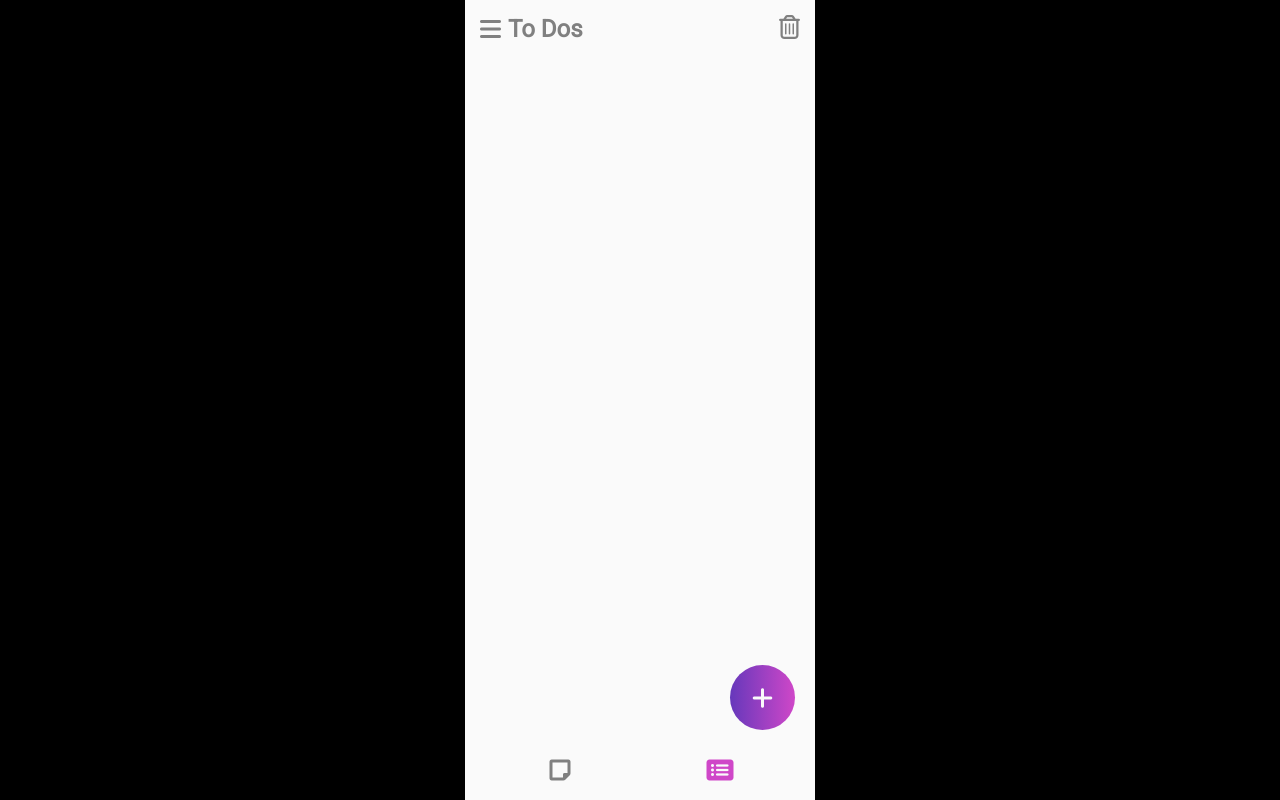
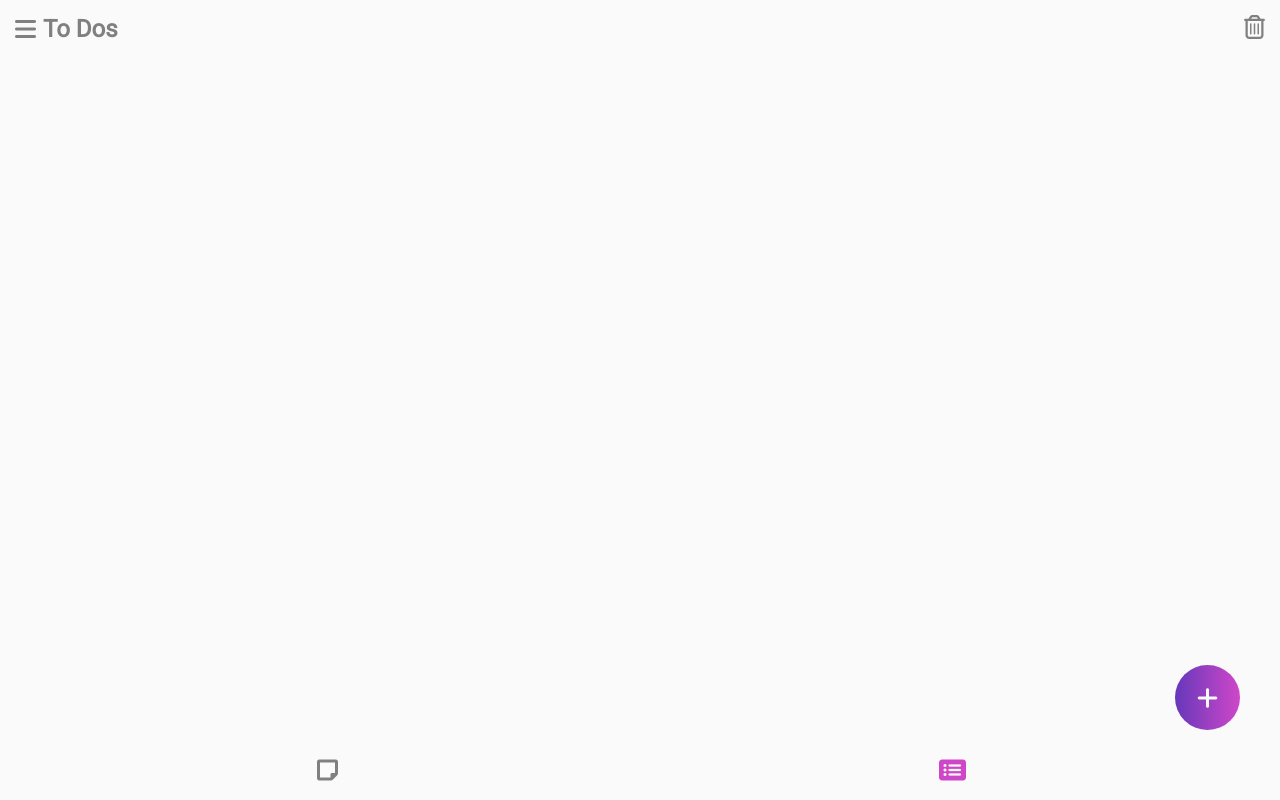
Before and after one commit to AthulSPrakash/To-do_app, a React (Create React App) app: page / in a window 1280 px wide. Built offline with nearby package versions, Linux system fonts and the light colour scheme.

Commit message:
final commit

```diff
--- a/package.json
+++ b/package.json
@@ -1,9 +1,9 @@
 {
-  "name": "todo-list-app",
+  "name": "to-do-app",
   "version": "0.1.0",
   "private": true,
   "dependencies": {
-    "@testing-library/jest-dom": "^5.14.1",
+    "@testing-library/jest-dom": "^5.15.0",
     "@testing-library/react": "^11.2.7",
     "@testing-library/user-event": "^12.8.3",
     "react": "^17.0.2",
@@ -12,7 +12,7 @@
     "web-vitals": "^1.1.2"
   },
   "scripts": {
-    "start": "react-scripts start",
+    "start": "react-scripts --openssl-legacy-provider start",
     "build": "react-scripts build",
     "test": "react-scripts test",
     "eject": "react-scripts eject"
--- a/src/App.css
+++ b/src/App.css
@@ -25,7 +25,6 @@ body{
     display: flex;
     justify-content: center;
     align-items: center;
-    background: black;
     scroll-behavior: smooth;
 }
 h2{
@@ -36,7 +35,7 @@ h3{
 }
 .container{
     position: relative;
-    width: 350px;
+    width: 100vw;
     height: 100vh;
     background: var(--bg);
     display: flex;
@@ -60,6 +59,7 @@ h3{
 .settings-container{
     position: absolute;
     width: 100%;
+    max-width: 450px;
     height: 100%;
     z-index: 4;
     transform: translateX(-100%);
@@ -71,6 +71,12 @@ h3{
     height: 100%;
     padding: 15px 25px;
     background: var(--bg-alt);
+    display: flex;
+    flex-direction: column;
+    align-items: center;
+    gap: 7%;
+    letter-spacing: 0.05em;
+    color: var(--bg);
 }
 .menu-close{
     flex-grow: 1;
@@ -86,6 +92,12 @@ h3{
     justify-content: flex-end;
     align-items: center;
     padding: 15px;
+}
+.dark-mode{
+    display: flex;
+    justify-content: space-between;
+    align-items: center;
+    width: 100%;
 }
 
 /*-------------TO DO------------------*/
@@ -110,14 +122,15 @@ h3{
 .fas, .far{
     font-size: 24px;
 }
-.fa-bars{
-
+.fa-times, .fa-toggle-off, .fa-toggle-on{
+    color: var(--bg);
+    font-size: 28px;
 }
-.fa-trash-alt{
-
+.fa-toggle-on{
+    visibility: hidden;
 }
-.fa-check-double{
-
+.fa-toggle-off{
+    position: absolute;
 }
 .fa-plus{
     color: var(--bg);
@@ -146,7 +159,8 @@ h3{
 ul{
     display: flex;
     flex-direction: column;
-    justify-content: space-between
+    justify-content: space-between;
+    gap: 7px;
 }
 li{
     position: relative;
@@ -155,7 +169,7 @@ li{
     display: flex;
     align-items: center;
     margin: 0 0 7px 0;
-    border-radius: 3px;
+    border-radius: 7px;
     color: var( --text-prim);
     cursor: pointer;
     background: var( --primary);
@@ -285,6 +299,15 @@ input{
     transform: translateY(0%) translateX(0%);
     transition: 0.35s;
 }
+@media screen and (min-width:850px) {
+    ul{
+        flex-direction: unset;
+        flex-wrap: wrap;
+    }
+    li{
+        width: 49.25%;
+    }
+}
 
 /*-------------NAVBAR-----------*/
 .main-nav{
@@ -322,10 +345,12 @@ input{
     background: var(--bg);
 }
 .note-list{
+    display: -ms-flexbox;
     display: flex;
     flex-direction: unset;
     justify-content: space-between;
     flex-wrap: wrap;
+    -ms-flex-wrap: wrap;
     gap: 7px;
 }
 .note-list li{
@@ -366,3 +391,35 @@ input{
     background: none;
     border-right: 24px solid var(--text);
 }
+@media screen and (min-width:600px) {
+    .note-list li{
+        width: 32%;
+        padding: 15px;
+    }
+    .add{
+        right: 30px;
+    }
+    .menu-container h3{
+        font-size: 18px;
+    }
+    .fa-times, .fa-toggle-off, .fa-toggle-on{
+        color: var(--bg);
+        font-size: 32px;
+    }
+}
+@media screen and (min-width:1100px) {
+    .note-list li{
+        width: 24%;
+        padding: 18px;
+    }
+    .add{
+        right: 40px;
+    }
+    .menu-container h3{
+        font-size: 22px;
+    }
+    .fa-times, .fa-toggle-off, .fa-toggle-on{
+        color: var(--bg);
+        font-size: 36px;
+    }
+}
--- a/src/App.js
+++ b/src/App.js
@@ -2,7 +2,7 @@ import { useState } from 'react'
 import './App.css';
 import NavBar from './components/navBar';
 import Todo from './components/todoList'
-import Note from './components/Note'
+import Note from './components/note'
 import Settings from './components/settings';
 import Header from './components/header';
 
--- a/src/components/Note.js
+++ b/src/components/Note.js
@@ -38,16 +38,17 @@ const Note = () => {
 
     const createDeleteArray = () => {
         const allCheckBox = document.querySelectorAll('#select-delete')
-        for(let i=0; i<allCheckBox.length; i++){
+        const allSpan = document.querySelectorAll('.rendered-list')
+        for(let i=0; i<allSpan.length; i++){
             allCheckBox[i].addEventListener('click',()=>{
-                if(delelist.includes(allCheckBox[i].value)){
+                if(delelist.includes(allSpan[i].textContent)){
                     return
                 }
-                delelist.push(allCheckBox[i].value)
+                delelist.push(allSpan[i].textContent)
             })
             if(allCheckBox[i].checked === true){
-                if(!delelist.includes(allCheckBox[i].value)){
-                    delelist.push(allCheckBox[i].value)
+                if(!delelist.includes(allSpan[i].textContent)){
+                    delelist.push(allSpan[i].textContent)
                 }
             }
         }
--- a/src/components/settings.jsx
+++ b/src/components/settings.jsx
@@ -2,6 +2,21 @@ const Settings = ({name}) => {
 
     const settings = () => {
         document.querySelector('.settings-container').classList.toggle('show')
+    }
+
+    const toggleDark = () => {
+        const root = document.querySelector(':root')
+        const btn = document.querySelector('.fa-toggle-on')
+
+        if(btn.classList.contains('visible')){
+            btn.classList.remove('visible')
+            root.style.setProperty('--bg', 'rgb(250, 250, 250)')
+            root.style.setProperty('--text', 'grey')
+        }else{
+            btn.classList.add('visible')
+            root.style.setProperty('--bg', '#282A35')
+            root.style.setProperty('--text', 'rgb(250, 250, 250)')
+        }
     }
 
     return(
@@ -13,6 +28,13 @@ const Settings = ({name}) => {
                         <i className="fas fa-times"></i>
                     </button>
                 </div>
+                <div className="dark-mode">
+                    <h3>Dark Mode</h3>
+                    <button onClick={()=>toggleDark()}>
+                        <i className="fas fa-toggle-off"></i>
+                        <i className="fas fa-toggle-on"></i>
+                    </button>
+                </div>
             </div>
             <div onClick={()=>settings()} className="menu-close"></div>
         </div>
--- a/src/components/todoList.js
+++ b/src/components/todoList.js
@@ -16,7 +16,7 @@ const Todo = () => {
         const list = document.querySelector('#list')
         const toDo = document.querySelector('#to-do')
         if(toDo.value===''){
-        return
+            return
         }
         todolist.push(toDo.value)
         toDo.value = ''
@@ -38,16 +38,17 @@ const Todo = () => {
 
     const createDeleteArray = () => {
         const allCheckBox = document.querySelectorAll('#select-delete')
-        for(let i=0; i<allCheckBox.length; i++){
+        const allSpan = document.querySelectorAll('.rendered-list')
+        for(let i=0; i<allSpan.length; i++){
             allCheckBox[i].addEventListener('click',()=>{
-                if(delelist.includes(allCheckBox[i].value)){
+                if(delelist.includes(allSpan[i].textContent)){
                     return
                 }
-                delelist.push(allCheckBox[i].value)
+                delelist.push(allSpan[i].textContent)
             })
             if(allCheckBox[i].checked === true){
-                if(!delelist.includes(allCheckBox[i].value)){
-                    delelist.push(allCheckBox[i].value)
+                if(!delelist.includes(allSpan[i].textContent)){
+                    delelist.push(allSpan[i].textContent)
                 }
             }
         }
@@ -96,8 +97,7 @@ const Todo = () => {
 
     const deleteList = () => {
         todolist = todolist.filter( item => {
-            if(!delelist.includes(item))
-            return item
+            return !delelist.includes(item)
         })
         localStorage.setItem("to-do", JSON.stringify(todolist))
         const list = document.querySelector('#list')
```
Also changed, not shown: 2 other files (tests, documents, lock files or other folders).
